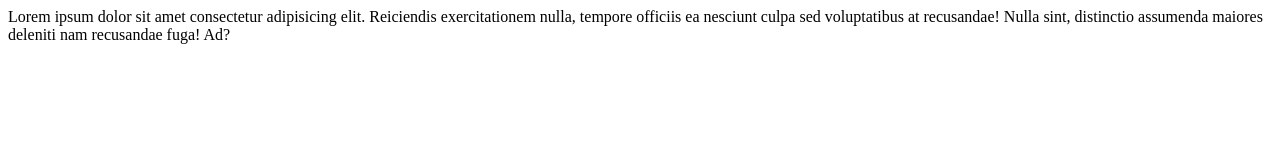
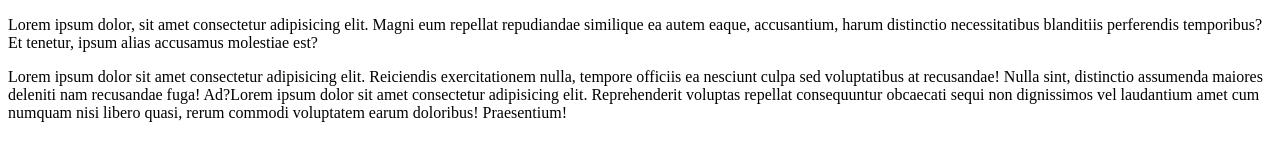
Before and after one commit to Gharbi22/origin, a plain HTML site: page html/index.html in a window 1280 px wide. Drawn offline with Linux system fonts and the light colour scheme.

Commit message:
Ajout de texte et paragraphe

```diff
--- a/html/index.html
+++ b/html/index.html
@@ -9,8 +9,12 @@
 </head>
 
 <body>
+    <p>Lorem ipsum dolor, sit amet consectetur adipisicing elit. Magni eum repellat repudiandae similique ea autem eaque, accusantium,
+        harum distinctio necessitatibus blanditiis perferendis temporibus? Et tenetur, ipsum alias accusamus molestiae est?</p>
     Lorem ipsum dolor sit amet consectetur adipisicing elit. Reiciendis exercitationem nulla, tempore officiis ea nesciunt culpa
-    sed voluptatibus at recusandae! Nulla sint, distinctio assumenda maiores deleniti nam recusandae fuga! Ad?
+    sed voluptatibus at recusandae! Nulla sint, distinctio assumenda maiores deleniti nam recusandae fuga! Ad?Lorem ipsum
+    dolor sit amet consectetur adipisicing elit. Reprehenderit voluptas repellat consequuntur obcaecati sequi non dignissimos
+    vel laudantium amet cum numquam nisi libero quasi, rerum commodi voluptatem earum doloribus! Praesentium!
 </body>
 
 </html>
```
